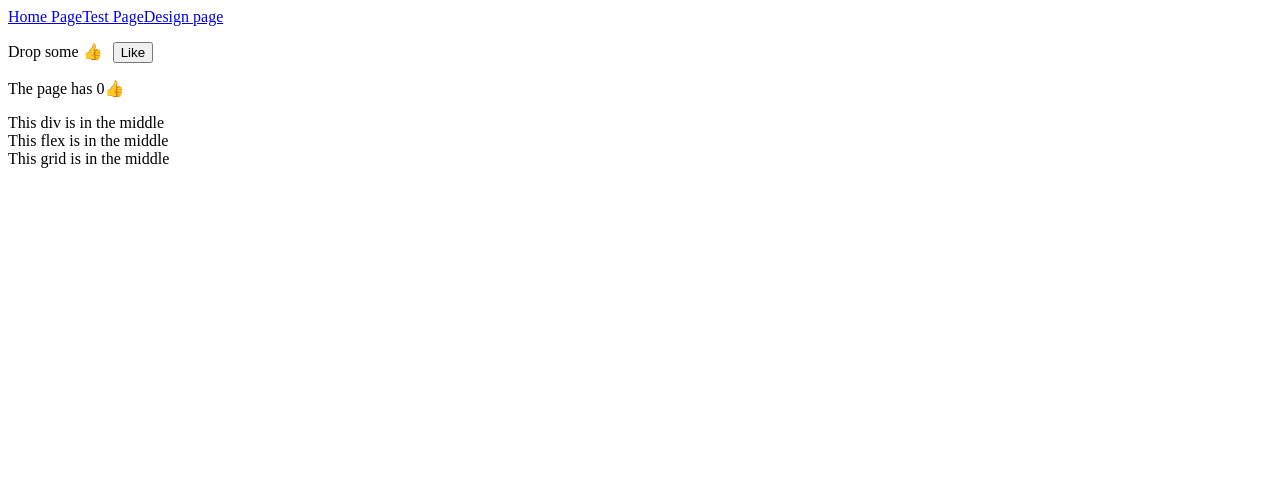
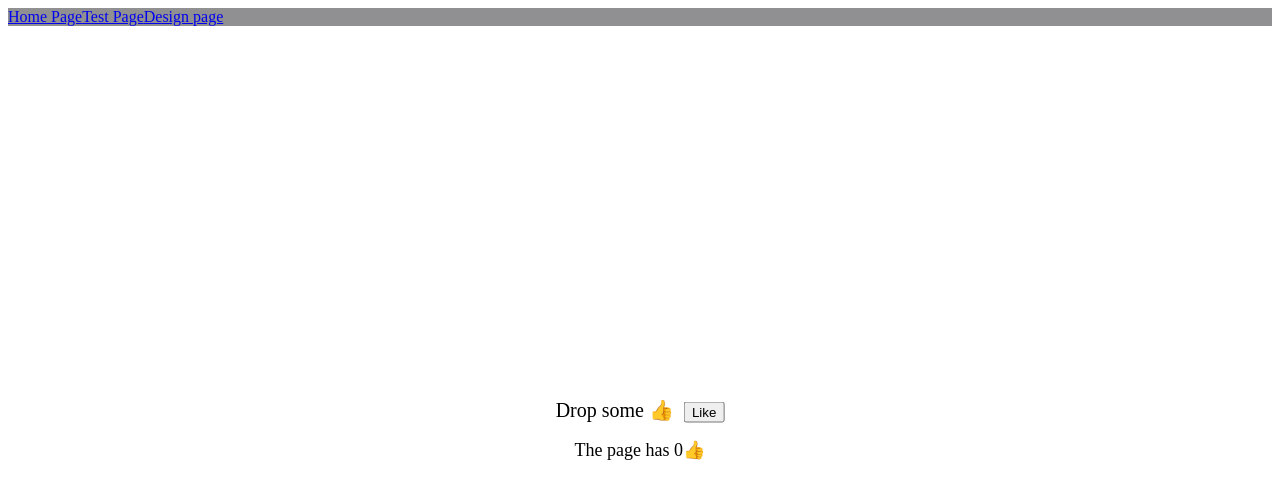
Before and after one commit to k-levi/demo, a Nuxt app: page / in a window 1280 px wide. Shown: the top 498 px of the page. Built offline with nearby package versions, Linux system fonts and the light colour scheme.

Commit message:
- Index div changes

```diff
--- a/pages/index.vue
+++ b/pages/index.vue
@@ -1,14 +1,34 @@
 <template>
   <div class="index">
-    <topnav />
+    <header>
+      <topnav />
+    </header>
 
-    <p class="text">Drop some <span>&#128077;</span></p>
-    <button v-on:click="likeThis">Like</button>
-
-    <p>The page has {{ like }}<span>&#128077;</span></p>
-    <div class="middel-div">This div is in the middle</div>
-    <div class="middel-flex">This flex is in the middle</div>
-    <div class="middel-grid">This grid is in the middle</div>
+    <div
+      class="middel-div"
+      style="
+        position: absolute;
+        top: 50%;
+        left: 50%;
+        transform: translate(-50%, -50%);
+      "
+    >
+      <p class="text">Drop some <span>&#128077;</span></p>
+      <button v-on:click="likeThis">Like</button>
+    </div>
+    <div
+      class="middel-div"
+      style="
+        position: absolute;
+        top: 50%;
+        left: 50%;
+        transform: translate(-50%, -50%);
+        margin-top: 50px;
+        font-size: 18px;
+      "
+    >
+      <p>The page has {{ like }}<span>&#128077;</span></p>
+    </div>
   </div>
 </template>
 
--- a/scss/styles.scss
+++ b/scss/styles.scss
@@ -3,7 +3,7 @@
     margin-right: 87%;
 
     label.mylabel {
-        color: rgb(43, 38, 38);
+        color: rgb(78, 70, 70);
     }
 }
 
@@ -12,25 +12,17 @@
         margin-bottom: 0px;
         margin-right: 10px;
         display: inline-block;
+        font-size: 20px;
+
+        /**& > :not(:first-of-type) {
+            border: 1px solid red;
+        }**/
     }
 
-    .middle-div {
-        position: absolute;
-        top: 50%;
-        left: 50%;
-        transform: translate(-50%, -50%);
-        border: 1px solid red;
-    }
-    .middle-flex {
+
+    header{
         display: flex;
-        align-items: center;
-        justify-content: center;
-        margin: 10px 0px;
-        border: 1px solid red;
-    }
-    .middle-grid{
-        display: grid;
-        place-items: center;
-        border: 1px solid red;
+        justify-content: space-between;
+        background-color: #909092;
     }
 }
```
